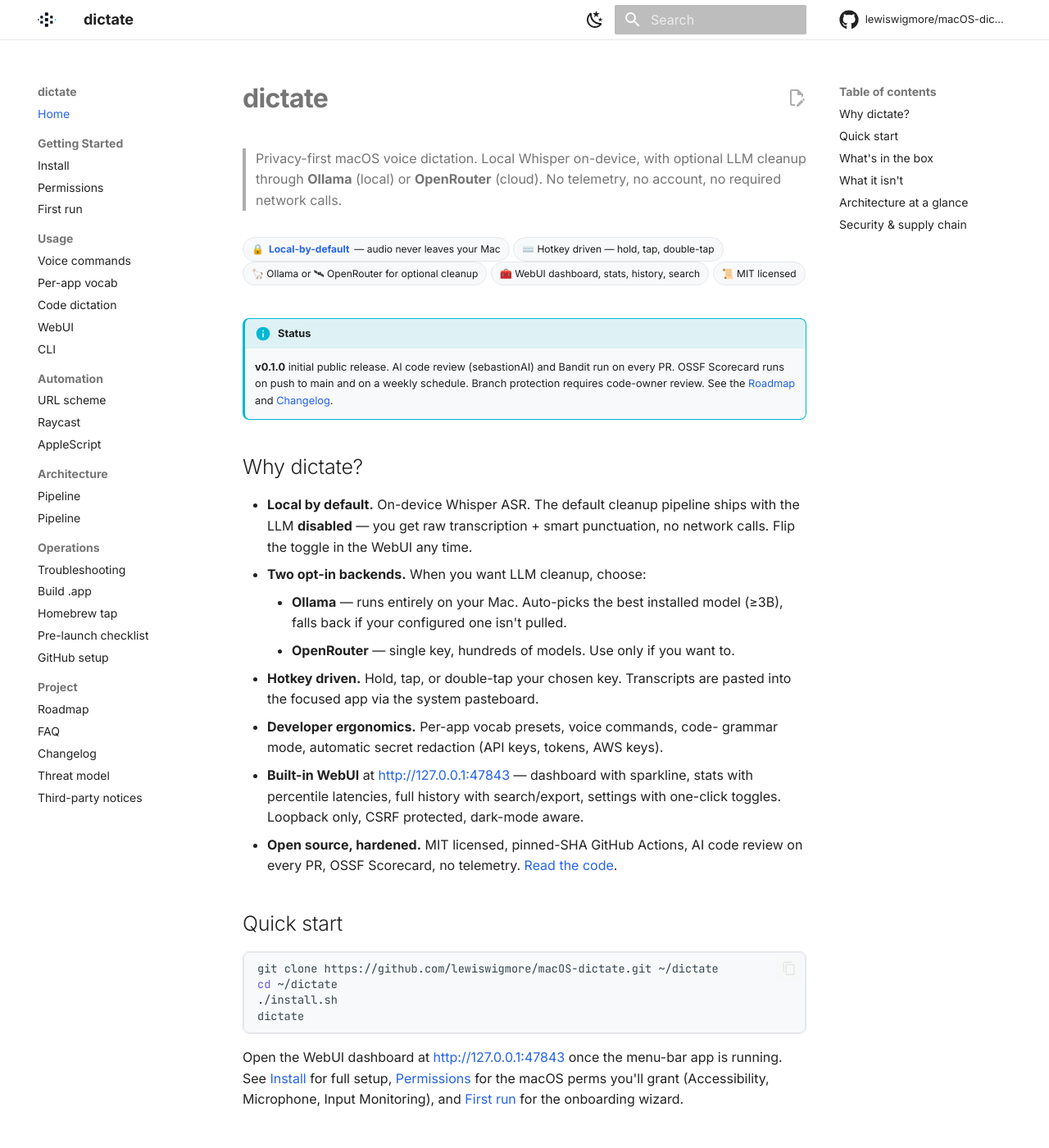
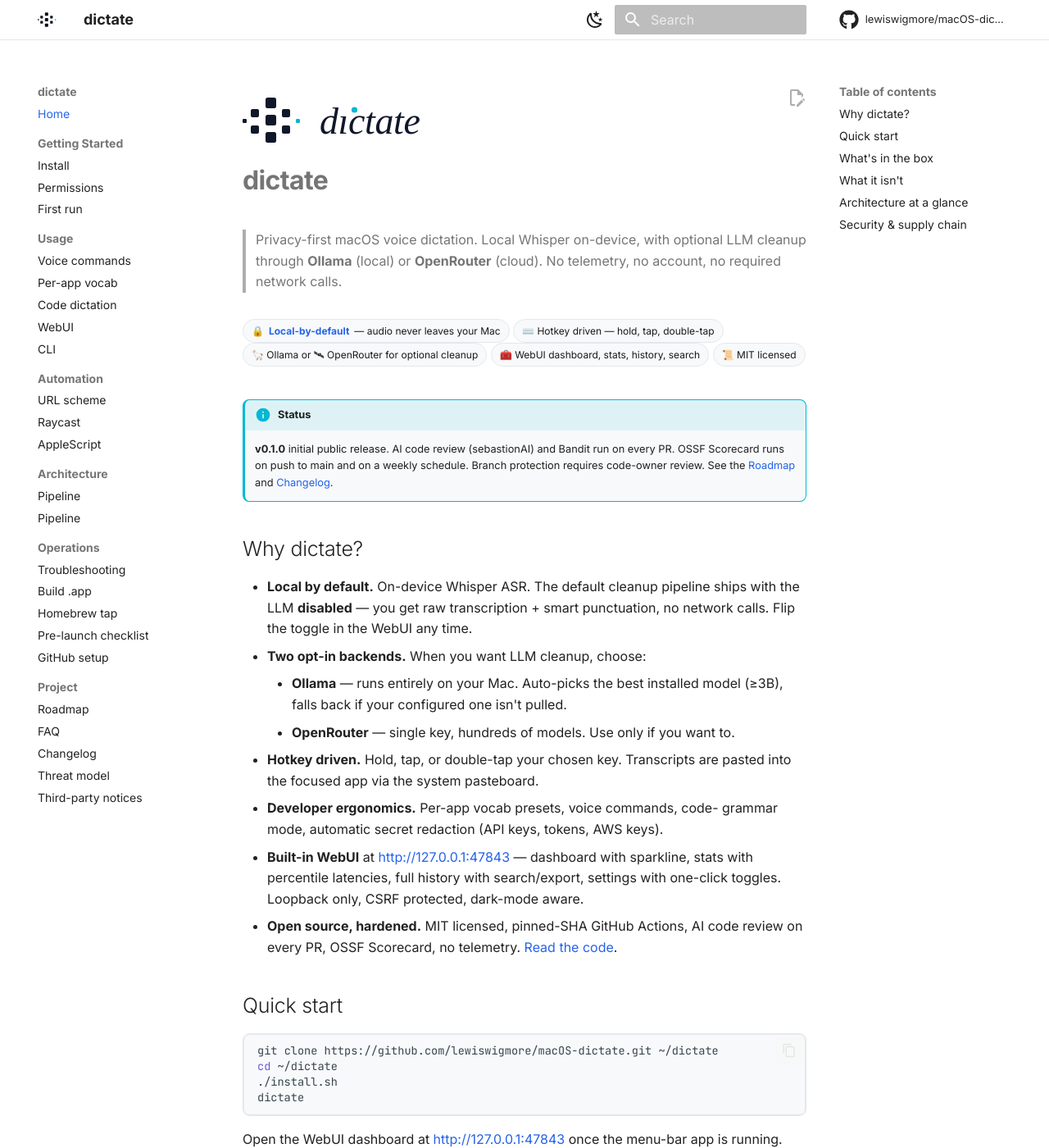
Before and after one commit to lewiswigmore/macOS-dictate, an MkDocs documentation site: the page built from docs/index.md, in a window 1280 px wide and 1400 px high. Shown: the whole window at 82% size. Built offline with MkDocs 1.6.1 and Material for MkDocs 9.7.7, drawn with Linux system fonts in a browser that asks for light colours; comment, search, counter and statistics services are not loaded.

Commit message:
Use dictate wordmark in README and docs hero (#23)
Brings the README and docs site into visual alignment with the WebUI
brand by using the full mark-plus-wordmark lockup instead of the
standalone cluster mark.

## What changes

- New assets:
  - `assets/brand/dictate-wordmark-light.svg` and `...-dark.svg` (root)
  - `docs/assets/dictate-wordmark-light.svg` and `...-dark.svg` (mkdocs)
- `README.md` header now uses a `<picture>` element that swaps between
light and dark variants based on the GitHub theme.
- `docs/index.md` adds a hero wordmark above the H1 using the same
pattern.
- `docs/assets/dictate.css` gets a small `.dictate-hero` rule for
layout.
- `.gitignore` now excludes the local `site/` mkdocs build directory.

The wordmark mirrors the WebUI treatment exactly: scattered cluster mark
plus italic serif `dictate` with the dotless `ı` and a cyan accent dot
(`#06B6D4`). The Material theme's header logo continues to use the
mark-only SVG, which is correct for that small slot.

Co-authored-by: Copilot <223556219+Copilot@users.noreply.github.com>

```diff
--- a/docs/assets/dictate.css
+++ b/docs/assets/dictate.css
@@ -115,6 +115,15 @@
   text-transform: uppercase;
 }
 
+/* Hero wordmark above the H1 on the docs home page */
+.dictate-hero {
+  margin: 8px 0 4px;
+}
+.dictate-hero img {
+  max-width: 320px;
+  height: auto;
+}
+
 /* Hero "chip row" used on the docs home page */
 .dictate-chips {
   display: flex;
--- a/docs/index.md
+++ b/docs/index.md
@@ -1,3 +1,10 @@
+<p class="dictate-hero" markdown>
+  <picture>
+    <source media="(prefers-color-scheme: dark)" srcset="assets/dictate-wordmark-dark.svg">
+    <img src="assets/dictate-wordmark-light.svg" alt="dictate" width="320" height="80">
+  </picture>
+</p>
+
 # dictate
 
 > Privacy-first macOS voice dictation. Local Whisper on-device, with optional
```
Also changed, not shown: README.md (+4 -1 lines), assets/brand/dictate-wordmark-dark.svg (added), assets/brand/dictate-wordmark-light.svg (added), docs/assets/dictate-wordmark-dark.svg (added), docs/assets/dictate-wordmark-light.svg (added), 1 other file.
